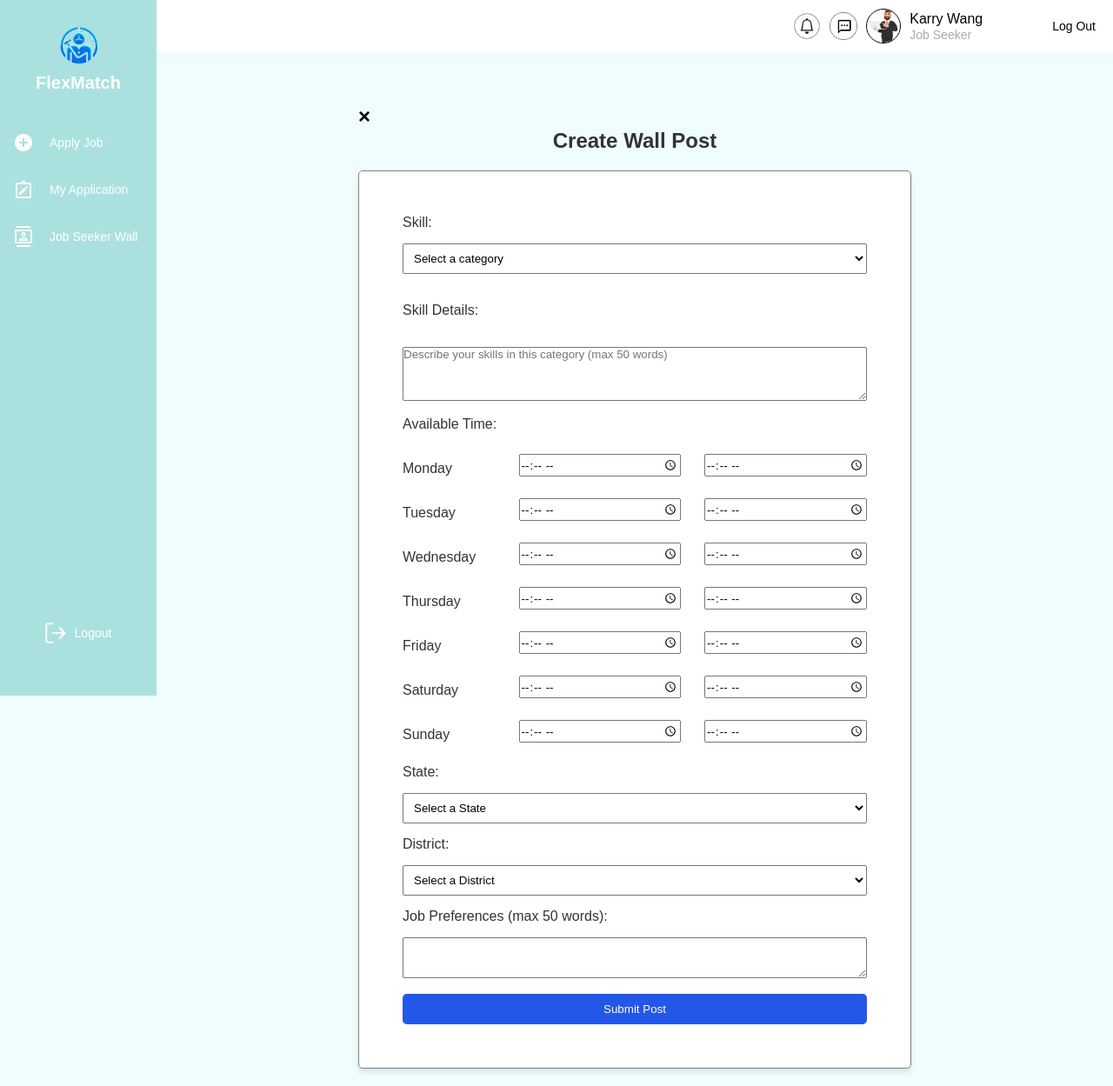
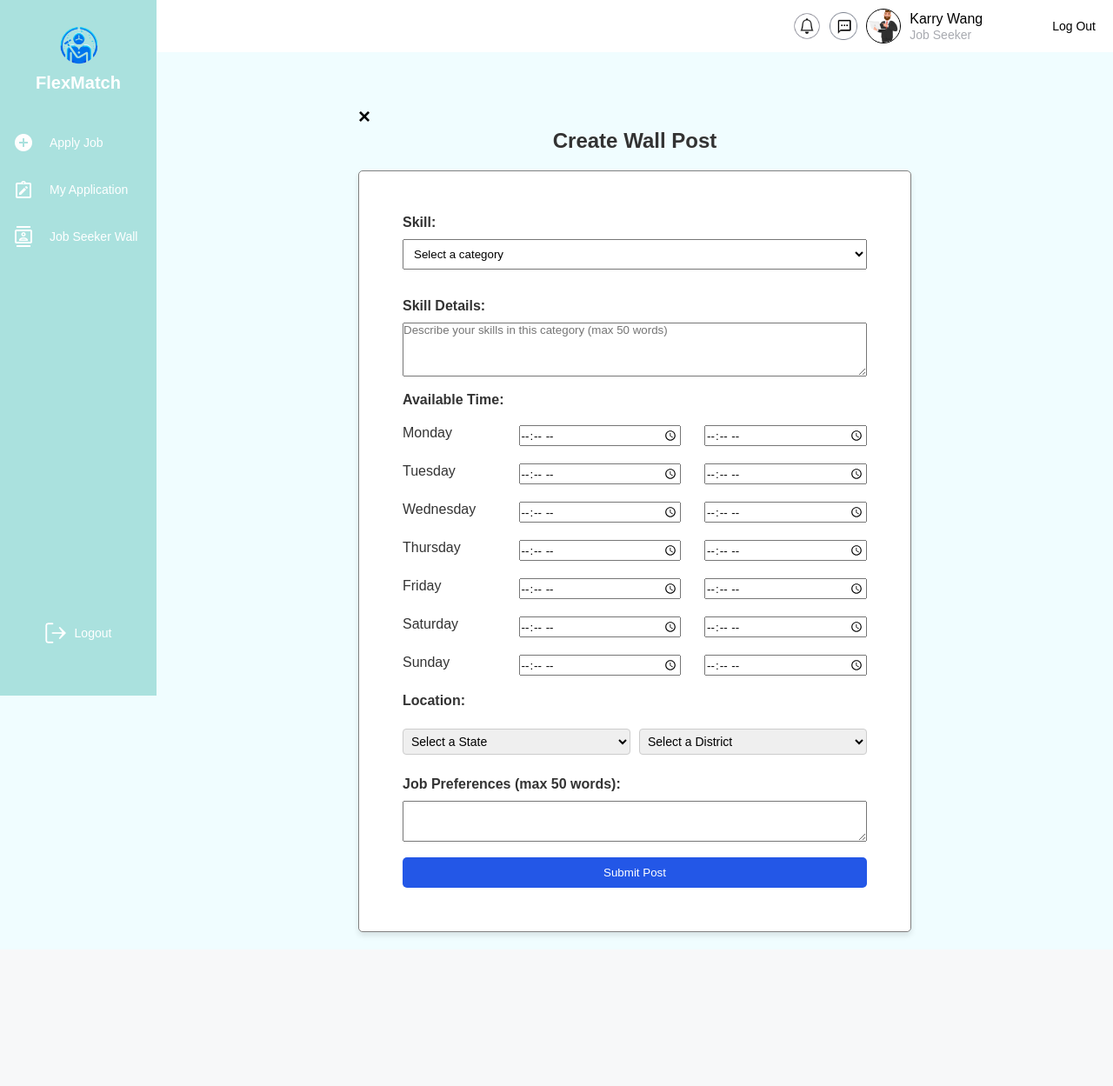
Before and after one commit to EileenYongKaiQin/TechTribe, a PHP site: page /create_wall_post.php in a window 1280 px wide. Shown: the whole page at 87% size. After the commit the page ends 1078 px from the top, so only its background shows below. Run offline with PHP 8.4, Linux system fonts and the light colour scheme; some libraries are stand-ins or nearby versions.

Commit message:
update job_seeker_wall

```diff
--- a/Job Seeker/create_wall_post.php
+++ b/Job Seeker/create_wall_post.php
@@ -6,6 +6,7 @@
     <title>Create Job-Seeker Wall Post</title>
     <link rel="stylesheet" href="../css/create_wall_post.css">
     <script src="https://cdn.jsdelivr.net/npm/sweetalert2@11"></script>
+    <link rel="shortcut icon" href="../images/FlexMatchLogo.png" type="image/x-icon">
 </head>
 <body>
     <?php
@@ -19,7 +20,7 @@
         </div>
 
         <form id="createPostForm"  onsubmit="confirmSubmit(event)" action="submit_post.php" method="POST">
-            <label for="skills">Skill:</label>
+            <label for="skills"><b>Skill:</b></label>
             <select id="skills" name="skills" required>
                 <option value="" disabled selected>Select a category</option>
                 <option value="Customer Service">Customer Service</option>
@@ -46,49 +47,53 @@
             </select><br>
 
 
-            <label for="skillDetails">Skill Details:</label><br>
+            <label for="skillDetails"><b>Skill Details:</b></label>
             <textarea id="skillDetails" name="skillDetails" rows="4" maxlength="250" placeholder="Describe your skills in this category (max 50 words)" required></textarea><br>
 
-            <label>Available Time:</label>
+            <label><b>Available Time:</b></label>
             <div class="availability-slots">
                 <div class="availability-slot">
                     <label>Monday</label>
-                    <input type="time" name="mondayStart" placeholder="Start Time">
-                    <input type="time" name="mondayEnd" placeholder="End Time">
+                    <input type="time" name="mondayStart" placeholder="Start Time" step="600" onchange="validateTime(this)">
+                    <input type="time" name="mondayEnd" placeholder="End Time" step="600" onchange="validateTime(this)">
                 </div>
                 <div class="availability-slot">
                     <label>Tuesday</label>
-                    <input type="time" name="tuesdayStart" placeholder="Start Time">
-                    <input type="time" name="tuesdayEnd" placeholder="End Time">
+                    <input type="time" name="tuesdayStart" placeholder="Start Time" step="600" onchange="validateTime(this)">
+                    <input type="time" name="tuesdayEnd" placeholder="End Time" step="600" onchange="validateTime(this)">
                 </div>
                 <div class="availability-slot">
                     <label>Wednesday</label>
-                    <input type="time" name="wednesdayStart" placeholder="Start Time">
-                    <input type="time" name="wednesdayEnd" placeholder="End Time">
+                    <input type="time" name="wednesdayStart" placeholder="Start Time" step="600" onchange="validateTime(this)">
+                    <input type="time" name="wednesdayEnd" placeholder="End Time" step="600" onchange="validateTime(this)">
                 </div>
                 <div class="availability-slot">
                     <label>Thursday</label>
-                    <input type="time" name="thursdayStart" placeholder="Start Time">
-                    <input type="time" name="thursdayEnd" placeholder="End Time">
+                    <input type="time" name="thursdayStart" placeholder="Start Time" step="600" onchange="validateTime(this)">
+                    <input type="time" name="thursdayEnd" placeholder="End Time" step="600" onchange="validateTime(this)">
                 </div>
                 <div class="availability-slot">
                     <label>Friday</label>
-                    <input type="time" name="fridayStart" placeholder="Start Time">
-                    <input type="time" name="fridayEnd" placeholder="End Time">
+                    <input type="time" name="fridayStart" placeholder="Start Time" step="600" onchange="validateTime(this)">
+                    <input type="time" name="fridayEnd" placeholder="End Time" step="600" onchange="validateTime(this)">
                 </div>
                 <div class="availability-slot">
                     <label>Saturday</label>
-                    <input type="time" name="saturdayStart" placeholder="Start Time">
-                    <input type="time" name="saturdayEnd" placeholder="End Time">
+                    <input type="time" name="saturdayStart" placeholder="Start Time" step="600" onchange="validateTime(this)">
+                    <input type="time" name="saturdayEnd" placeholder="End Time" step="600" onchange="validateTime(this)">
                 </div>
                 <div class="availability-slot">
                     <label>Sunday</label>
-                    <input type="time" name="sundayStart" placeholder="Start Time">
-                    <input type="time" name="sundayEnd" placeholder="End Time">
+                    <input type="time" name="sundayStart" placeholder="Start Time" step="600" onchange="validateTime(this)">
+                    <input type="time" name="sundayEnd" placeholder="End Time" step="600" onchange="validateTime(this)">
                 </div>
             </div>
 
-            <label for="state">State:</label>
+
+        <!-- Location section -->
+        <div class="location-section">
+            <label for="state"><b>Location:</b></label><br>
+            <div class="location-selects">
                 <select id="state" name="state" required onchange="updateDistricts()">
                     <option value="">Select a State</option>
                     <option value="Johor">Johor</option>
@@ -107,12 +112,14 @@
                     <option value="Terengganu">Terengganu</option>
                 </select>
 
-            <label for="district">District:</label>
                 <select id="district" name="district" required>
                     <option value="">Select a District</option>
                 </select>
+            </div>
+        </div>
 
-            <label for="jobPreferences">Job Preferences (max 50 words):</label>
+
+            <label for="jobPreferences"><b>Job Preferences (max 50 words):</b></label>
             <textarea id="jobPreferences" name="jobPreferences" rows="3" maxlength="250"></textarea><br>
 
             <button type="submit">Submit Post</button>
@@ -176,6 +183,24 @@
             });
         }
 
+        function validateTime(input) {
+            const slot = input.closest('.availability-slot');
+            const startInput = slot.querySelector('input[name$="Start"]');
+            const endInput = slot.querySelector('input[name$="End"]');
+
+            // Check if both start and end times are filled
+            if (startInput.value && endInput.value) {
+                const startTime = new Date(`1970-01-01T${startInput.value}Z`);
+                const endTime = new Date(`1970-01-01T${endInput.value}Z`);
+
+                // Check if end time is earlier or equal to start time
+                if (endTime <= startTime) {
+                    alert("End time must be after start time.");
+                    input.value = ""; // Clear invalid value
+                }
+            }
+        }
+
 
     </script>
 </body>
--- a/Job Seeker/job_seeker_wall.php
+++ b/Job Seeker/job_seeker_wall.php
@@ -5,6 +5,7 @@
     <meta name="viewport" content="width=device-width, initial-scale=1.0">
     <title>Job-Seeker Wall</title>
     <link rel="stylesheet" href="../css/job_seeker_wall.css">
+    <link rel="shortcut icon" href="../images/FlexMatchLogo.png" type="image/x-icon">
 </head>
 <body>
 
--- a/css/create_wall_post.css
+++ b/css/create_wall_post.css
@@ -69,7 +69,7 @@ form label,
 form input,
 form button {
     width: 100%;
-    margin-bottom: 15px;
+    margin-bottom: 10px;
 }
 
 /* Input fields styling */
@@ -104,7 +104,6 @@ button[type="submit"]:hover {
 
 .availability-slot label {
     width: 20%;
-    padding-top: 8px;
 }
 
 .availability-slot input {
@@ -118,6 +117,30 @@ select {
     margin-bottom: 15px;
     box-sizing: border-box;
 }
+
+/* Style for the location section */
+.location-section {
+    margin-bottom: 10px;
+}
+
+.location-section label {
+    display: block;
+    margin-bottom: 5px;
+}
+
+.location-selects {
+    display: flex; /* Arrange the dropdowns in a single line */
+    gap: 10px; /* Add some space between the dropdowns */
+}
+
+.location-selects select {
+    flex: 1; /* Allow dropdowns to adjust their width proportionally */
+    padding: 5px;
+    font-size: 14px;
+    border: 1px solid #ccc;
+    border-radius: 4px;
+}
+
 
 /* Responsive design using media queries */
 @media screen and (max-width: 768px) {
```
Lines whose indentation alone changed are shown as unchanged.
